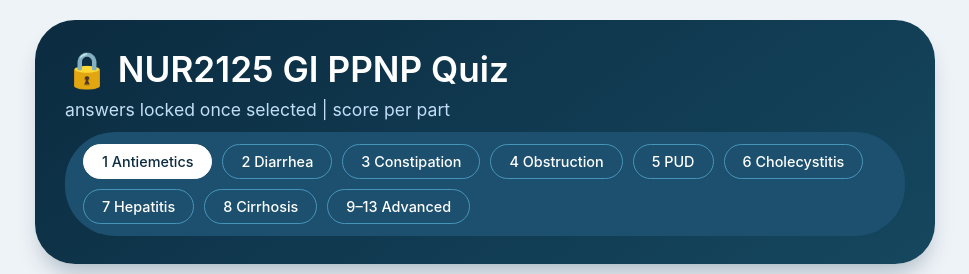
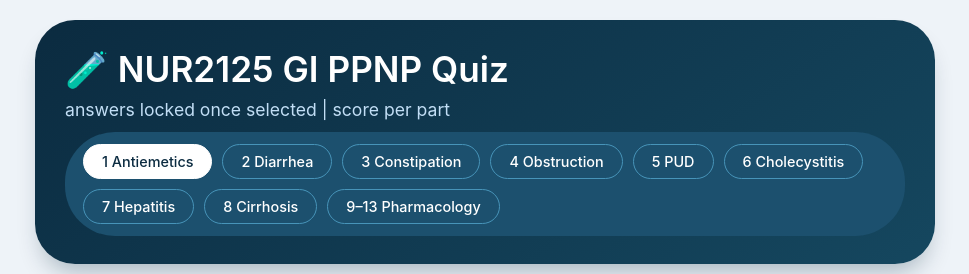
Before and after one commit to nexgear-cell/2125-gi-1, a plain HTML site: page index.html in a window 1280 px wide. Shown: the top 274 px of the page, without its empty margins (155-1124 px from the left). Drawn offline with nearby package versions, Linux system fonts and the light colour scheme.

Commit message:
Change quiz title and update label for part 9-13

```diff
--- a/index.html
+++ b/index.html
@@ -232,7 +232,7 @@
 <body>
 <div class="app-wrapper" id="app">
     <header>
-        <h1>🔒 NUR2125 GI PPNP Quiz</h1>
+        <h1>🧪 NUR2125 GI PPNP Quiz</h1>
         <p>answers locked once selected | score per part</p>
         <div class="part-selector">
             <button v-for="p in partList" :key="p.val" class="part-btn" :class="{active: currentPart === p.val}" @click="switchPart(p.val)">{{ p.label }}</button>
@@ -315,7 +315,7 @@
                     { val: '6', label: '6 Cholecystitis' },
                     { val: '7', label: '7 Hepatitis' },
                     { val: '8', label: '8 Cirrhosis' },
-                    { val: '9-13', label: '9–13 Advanced' }
+                    { val: '9-13', label: '9–13 Pharmacology' }
                 ];
             },
             filteredQuestions() {
```
